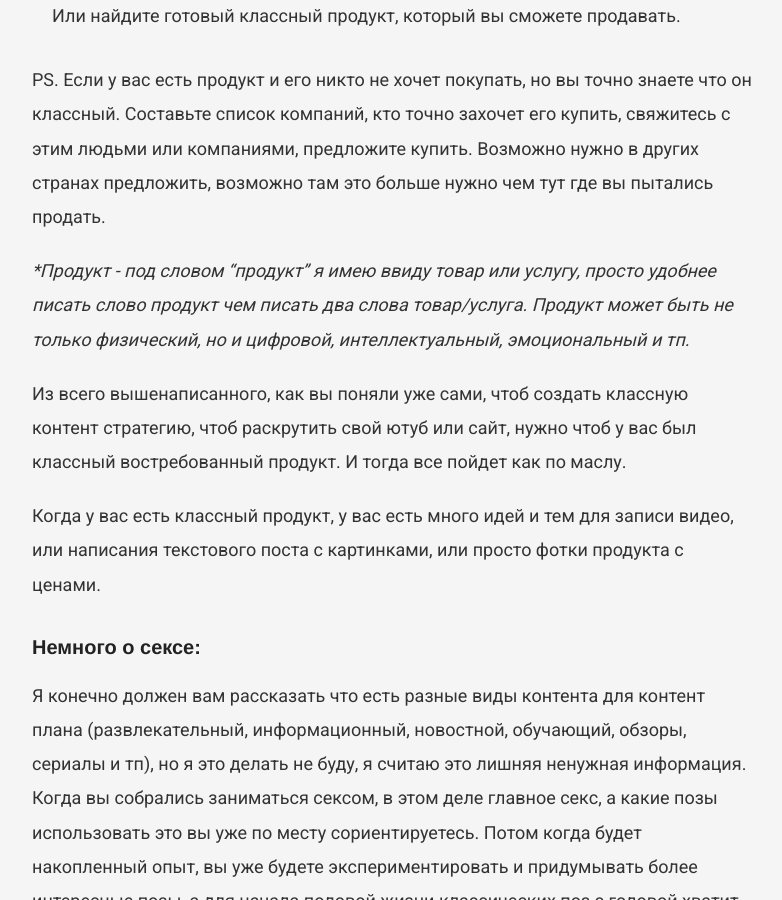
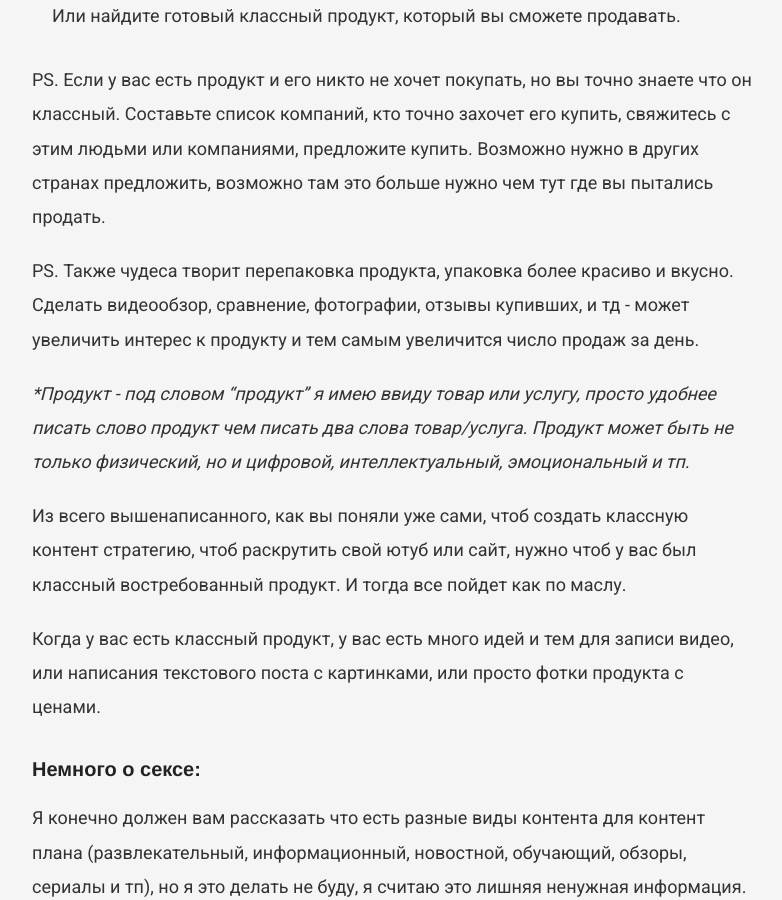
Before and after one commit to VadymVolos/vadymvolos.github.io, a Jekyll site: the page built from _posts/digital-marketing/2017-03-01-content-strategy.md, in a window 1280 px wide and 900 px high, scrolled down 1391 px. Shown: the whole window, without its empty margins (248-1030 px from the left). Built offline with Jekyll 4.4.1, drawn with Linux system fonts in a browser that asks for light colours; nearby versions of some CDN libraries; comment, search, counter and statistics services are not loaded.

Commit message:
Update 2017-03-01-content-strategy.md

```diff
--- a/_posts/digital-marketing/2017-03-01-content-strategy.md
+++ b/_posts/digital-marketing/2017-03-01-content-strategy.md
@@ -30,6 +30,8 @@
 </ul>
 PS. Если у вас есть продукт и его никто не хочет покупать, но вы точно знаете что он классный. Составьте список компаний, кто точно захочет его купить, свяжитесь с этим людьми или компаниями, предложите купить. Возможно нужно в других странах предложить, возможно там это больше нужно чем тут где вы пытались продать.
 
+PS. Также чудеса творит перепаковка продукта, упаковка более красиво и вкусно. Сделать видеообзор, сравнение, фотографии, отзывы купивших, и тд - может увеличить интерес к продукту и тем самым увеличится число продаж за день.
+
 <i>*Продукт - под словом "продукт" я имею ввиду товар или услугу, просто удобнее писать слово продукт чем писать два слова товар/услуга. Продукт может быть не только физический, но и цифровой, интеллектуальный, эмоциональный и тп.</i>
 
 Из всего вышенаписанного, как вы поняли уже сами, чтоб создать классную контент стратегию, чтоб раскрутить свой ютуб или сайт, нужно чтоб у вас был классный востребованный продукт. И тогда все пойдет как по маслу.
```
